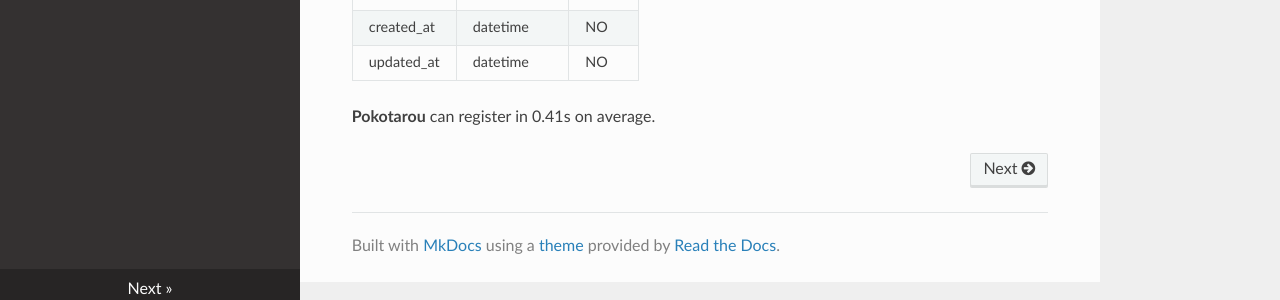
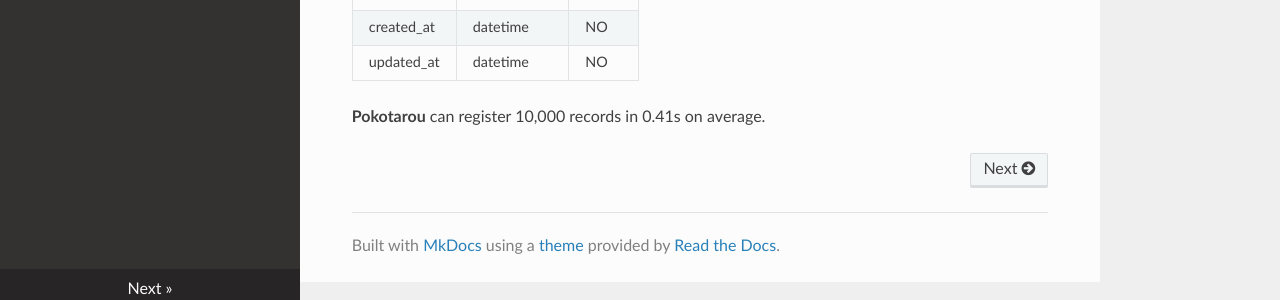
Before and after one commit to Kashiwara0205/PokotarouDocs, an MkDocs documentation site: the page built from docs/index.md, in a window 1280 px wide. Shown: the part 591-891 px from the top of the page. Built offline with MkDocs 1.6.1, drawn with Linux system fonts in a browser that asks for light colours; nearby versions of some CDN libraries.

Commit message:
Fix miss wording

```diff
--- a/docs/index.md
+++ b/docs/index.md
@@ -21,4 +21,4 @@ If you use __Pokotarou__ about following table.
 |created_at|datetime|NO|
 |updated_at|datetime|NO|
 
-__Pokotarou__ can register in 0.41s on average.
+__Pokotarou__ can register 10,000 records in 0.41s on average.
```
Also changed, not shown: site/index.html, site/search/search_index.json, 1 other file.
